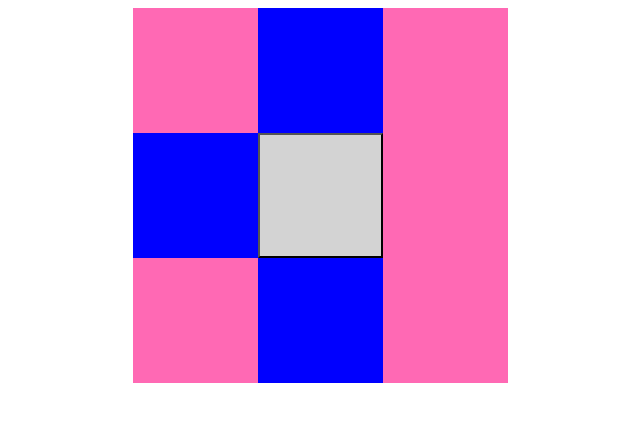
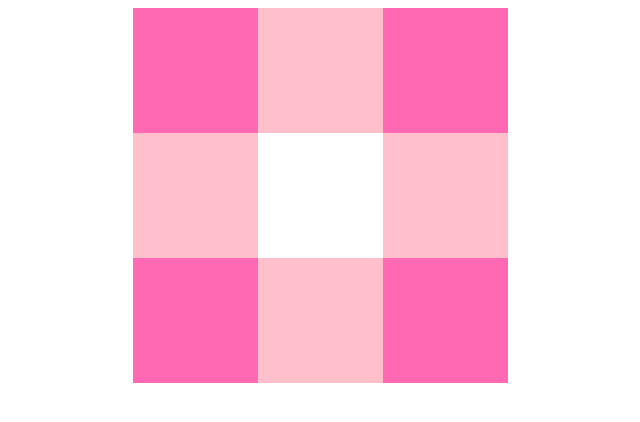
Before and after one commit to christianmbonet/abc-institute.com, a Gatsby site: page / in a window 1280 px wide. Shown: the whole page, without its empty margins (320-960 px from the left). Built offline with nearby package versions, Linux system fonts and the light colour scheme; Gatsby itself is replaced by a stand-in of ours.

Commit message:
added more tile color changes

```diff
--- a/src/components/index.css
+++ b/src/components/index.css
@@ -1,5 +1,6 @@
-
-
+button {
+    border: none;
+}
 
 .container {
     display: flex;
@@ -27,6 +28,13 @@
     background-color: blue;
 }
 
+.topMiddlePink {
+    display: flex;
+    height: 125px;
+    width: 125px;
+    background-color: pink;
+}
+
 .topRightPink {
     display: flex;
     height: 125px;
@@ -45,11 +53,18 @@
     background-color: blue;
 }
 
+.middleLeftPink {
+    display: flex;
+    height: 125px;
+    width: 125px;
+    background-color: pink;
+}
+
 .middleMiddle {
     display: flex;
     height: 125px;
     width: 125px;
-    background-color: lightgrey;
+    background-color: white;
 }
 
 .middleRightBlue {
@@ -63,7 +78,7 @@
     display: flex;
     height: 125px;
     width: 125px;
-    background-color: hotpink;
+    background-color: pink;
 }
 
 .bottomRow {
@@ -89,6 +104,13 @@
     background-color: blue;
 }
 
+.bottomMiddlePink {
+    display: flex;
+    height: 125px;
+    width: 125px;
+    background-color: pink;
+}
+
 .bottomRightPink {
     display: flex;
     height: 125px;
--- a/src/pages/index.js
+++ b/src/pages/index.js
@@ -5,23 +5,23 @@ export default function Home() {
 
   const [on, setOn] = useState(false);
 
-  const lightSwitch = () => setOn(on => !on);
+  const lightSwitchCenter = () => setOn(on => !on);
 
   return <div>
   <div className='container'>
     <div className='topRow'>
         <div className='topLeftPink'></div>
-        <div className='topMiddleBlue'></div>
+        <div className={on ? 'topMiddleBlue' : 'topMiddlePink'}></div>
         <div className='topRightPink'></div>
     </div>
     <div className='middleRow'>
-        <div className='middleLeftBlue'></div>
-        <button className='middleMiddle' onClick={lightSwitch}></button>
+        <div className={on ? 'middleLeftBlue': 'middleLeftPink'}></div>
+        <button className='middleMiddle' onClick={lightSwitchCenter}></button>
         <div className={on ? 'middleRightBlue' : 'middleRightPink'}></div>
     </div>
     <div className='bottomRow'>
         <div className='bottomLeftPink'></div>
-        <div className='bottomMiddleBlue'></div>
+        <div className={on ? 'bottomMiddleBlue' : 'bottomMiddlePink'}></div>
         <div className='bottomRightPink'></div>
     </div>
   </div>
```
